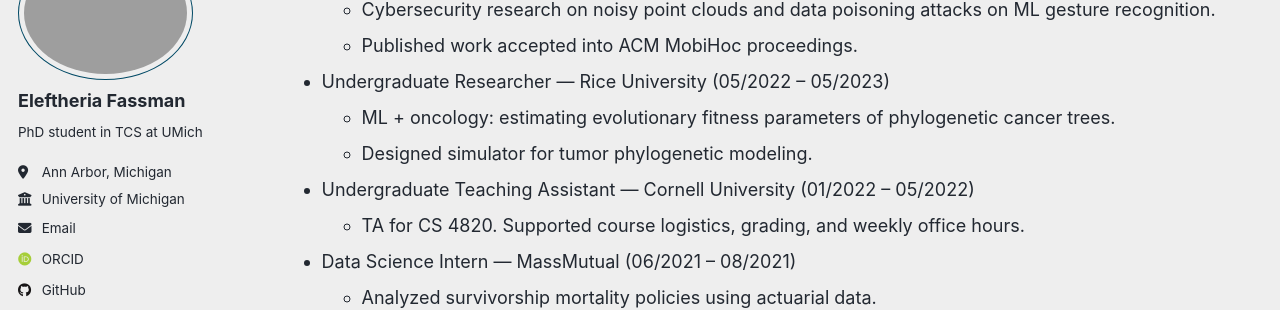
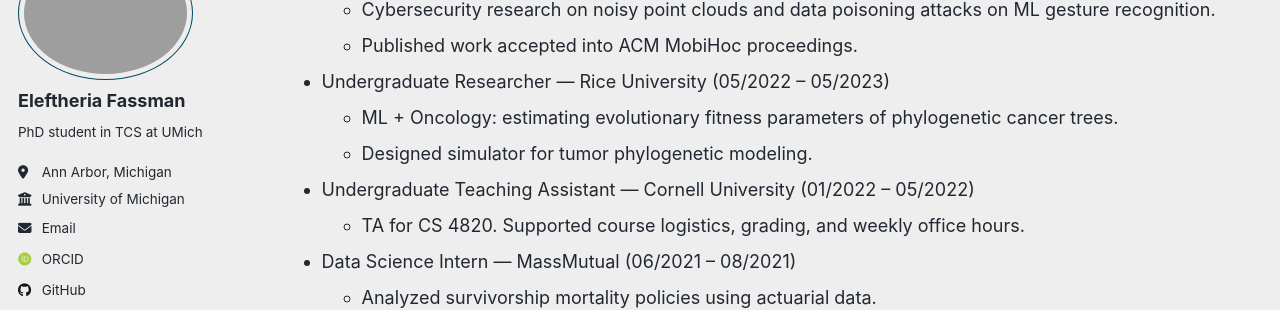
Before and after one commit to eleftheriaf/eleftheriaf.github.io, a Jekyll site: the page built from _pages/cv.md, in a window 1280 px wide and 900 px high, scrolled down 1103 px. Shown: the part 153-463 px from the top of the window. Built offline with Jekyll 4.4.1, drawn with Linux system fonts in a browser that asks for light colours; some web fonts are replaced; a script that is not in the unit is left out.

Commit message:
minor edits to CV

```diff
--- a/_pages/cv.md
+++ b/_pages/cv.md
@@ -53,7 +53,7 @@ EXPERIENCE
   * Published work accepted into ACM MobiHoc proceedings.
 
 * Undergraduate Researcher — Rice University (05/2022 – 05/2023)
-  * ML + oncology: estimating evolutionary fitness parameters of phylogenetic cancer trees.
+  * ML + Oncology: estimating evolutionary fitness parameters of phylogenetic cancer trees.
   * Designed simulator for tumor phylogenetic modeling.
 
 * Undergraduate Teaching Assistant — Cornell University (01/2022 – 05/2022)
```
